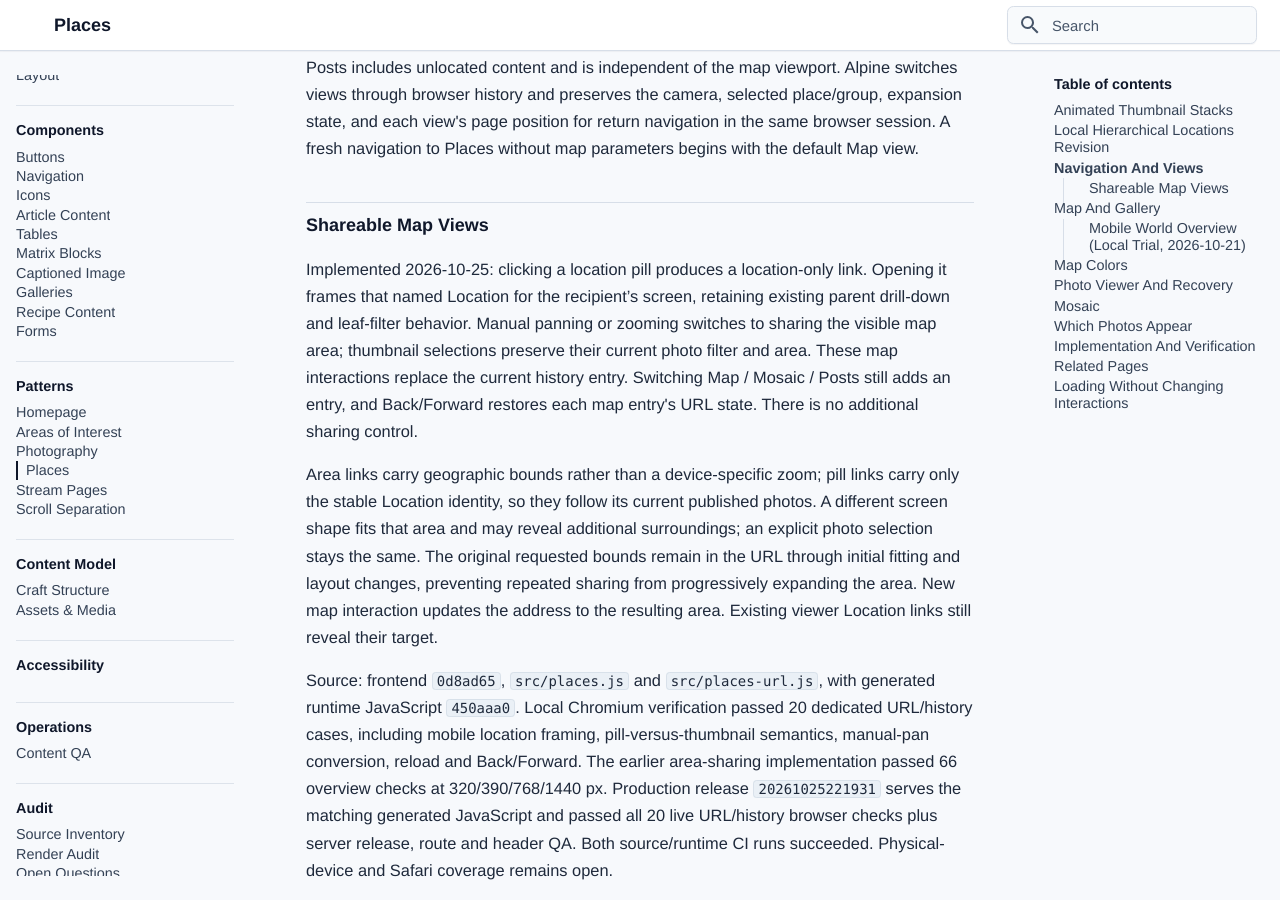
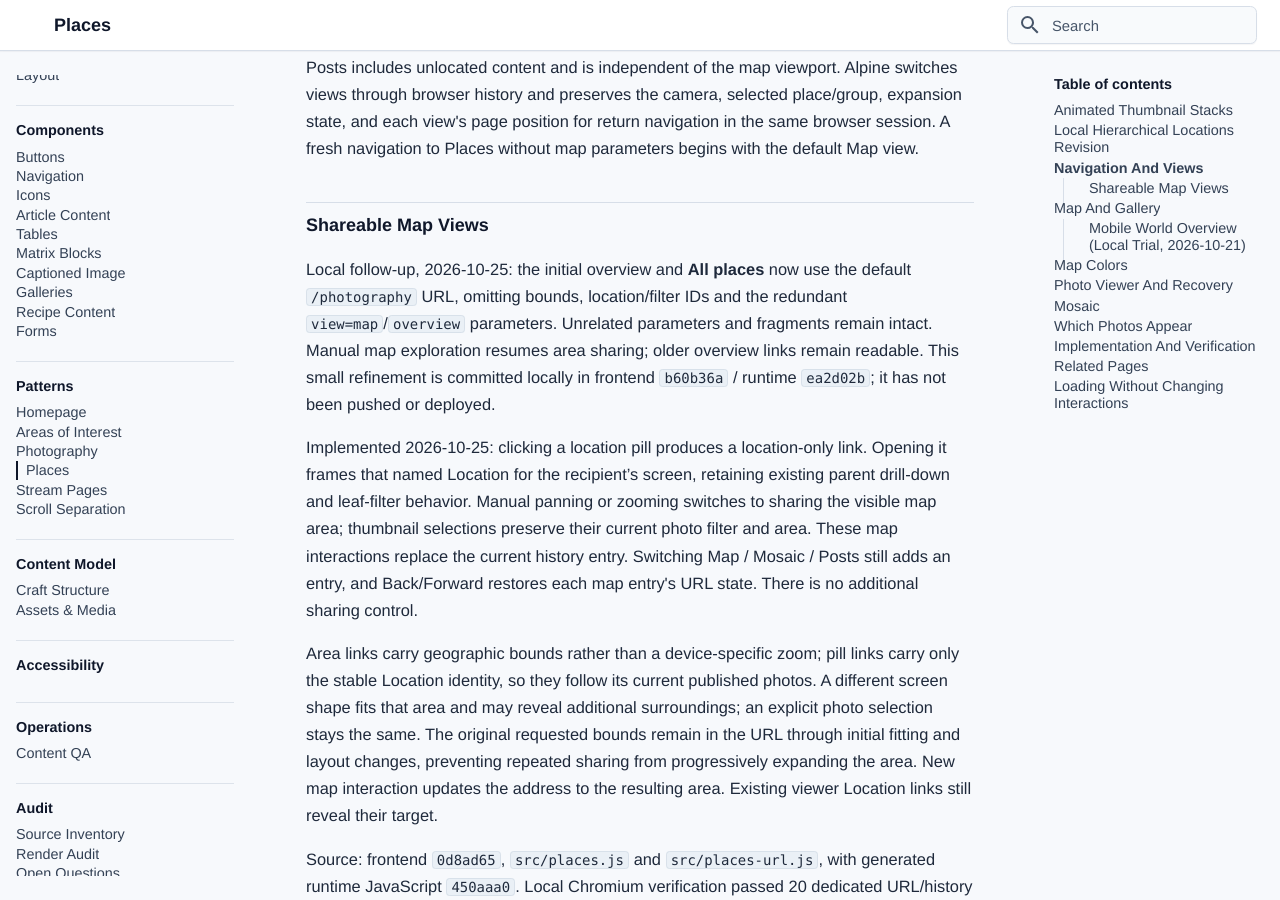
Before and after one commit to bentilden/Design-System, an MkDocs documentation site: the page built from docs/patterns/places.md, in a window 1280 px wide and 900 px high, scrolled down 8983 px. Built offline with MkDocs 1.6.1 and Material for MkDocs 9.7.7, drawn with Linux system fonts in a browser that asks for light colours; some web fonts are replaced.

Commit message:
Document the clean All places URL checkpoint

```diff
--- a/docs/patterns/places.md
+++ b/docs/patterns/places.md
@@ -131,6 +131,8 @@ Later hover correction, 2026-09-28: the user explicitly chose Slate 200 for inac
 Posts includes unlocated content and is independent of the map viewport. Alpine switches views through browser history and preserves the camera, selected place/group, expansion state, and each view's page position for return navigation in the same browser session. A fresh navigation to Places without map parameters begins with the default Map view.
 
 ### Shareable Map Views
+
+Local follow-up, 2026-10-25: the initial overview and **All places** now use the default `/photography` URL, omitting bounds, location/filter IDs and the redundant `view=map`/`overview` parameters. Unrelated parameters and fragments remain intact. Manual map exploration resumes area sharing; older overview links remain readable. This small refinement is committed locally in frontend `b60b36a` / runtime `ea2d02b`; it has not been pushed or deployed.
 
 Implemented 2026-10-25: clicking a location pill produces a location-only link. Opening it frames that named Location for the recipient’s screen, retaining existing parent drill-down and leaf-filter behavior. Manual panning or zooming switches to sharing the visible map area; thumbnail selections preserve their current photo filter and area. These map interactions replace the current history entry. Switching Map / Mosaic / Posts still adds an entry, and Back/Forward restores each map entry's URL state. There is no additional sharing control.
 
```
